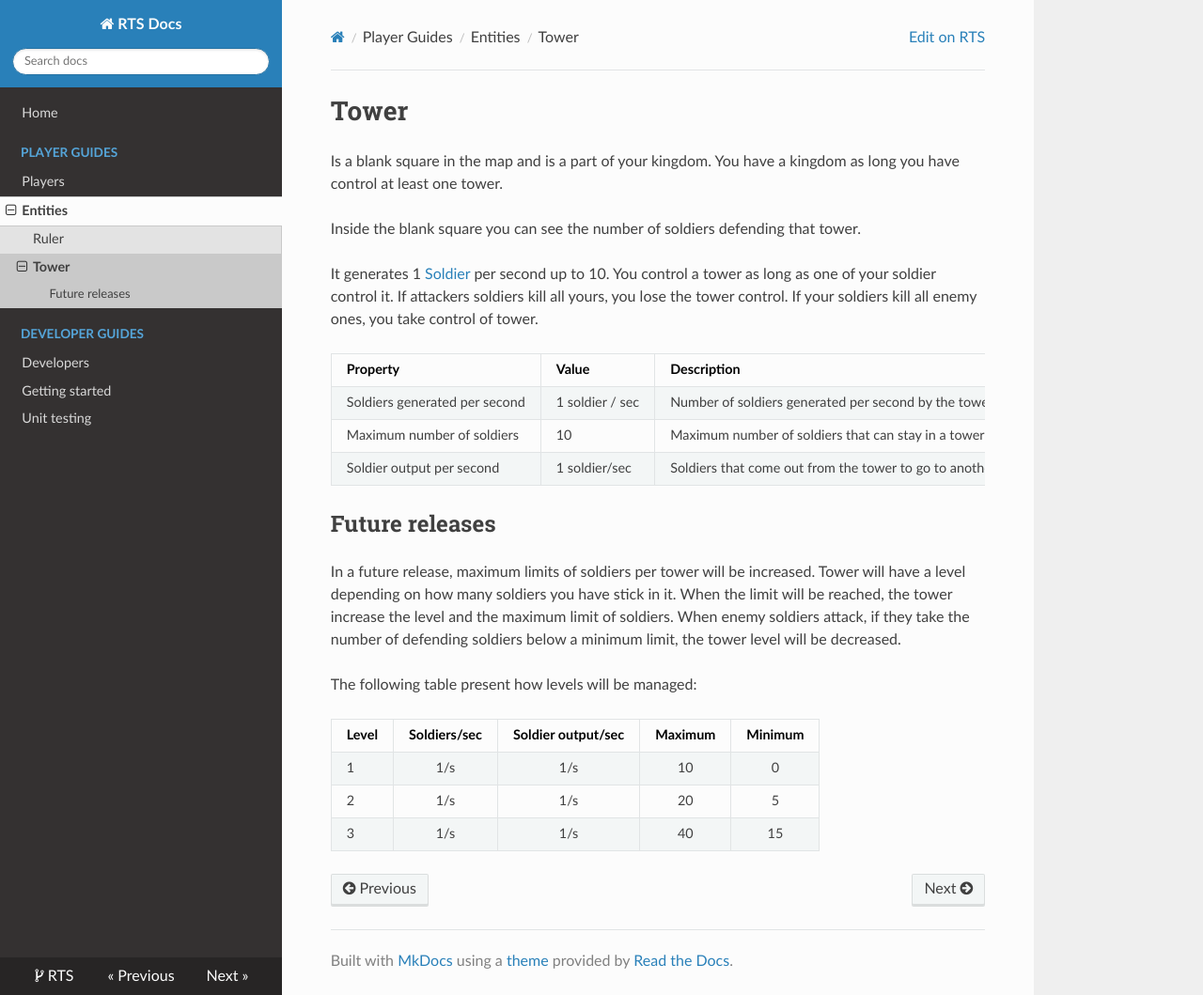
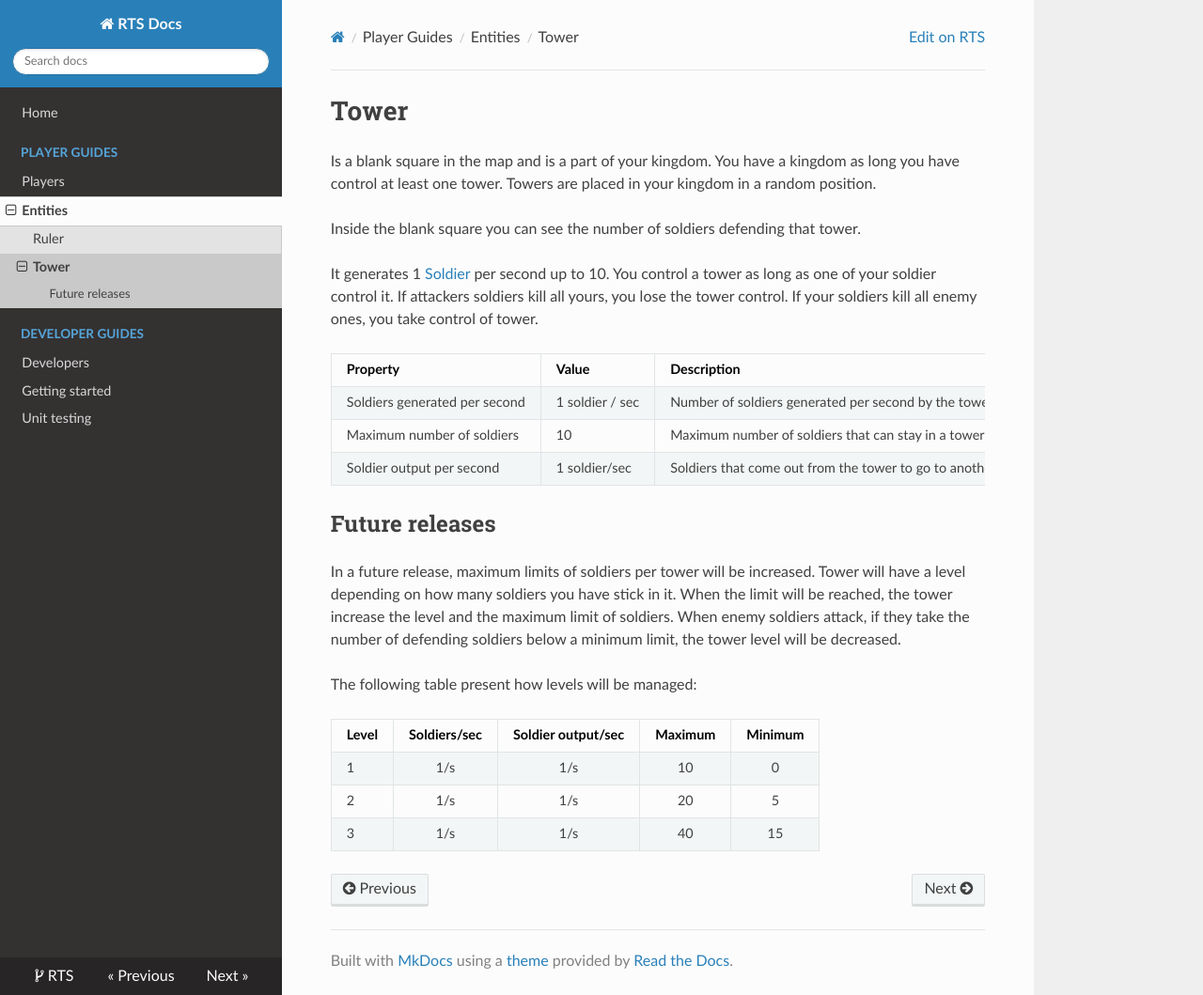
Before and after one commit to Daniele-Tentoni/rts, an MkDocs documentation site: the page built from docs/players/entities/tower.md, in a window 1280 px wide and 1059 px high. Shown: the whole window at 94% size. Built offline with MkDocs 1.6.1, drawn with Linux system fonts in a browser that asks for light colours; nearby versions of some CDN libraries.

Commit message:
doc(tower): specify tower starting pos

```diff
--- a/docs/players/entities/tower.md
+++ b/docs/players/entities/tower.md
@@ -1,6 +1,6 @@
 # Tower
 
-Is a blank square in the map and is a part of your kingdom. You have a kingdom as long you have control at least one tower.
+Is a blank square in the map and is a part of your kingdom. You have a kingdom as long you have control at least one tower. Towers are placed in your kingdom in a random position.
 
 Inside the blank square you can see the number of soldiers defending that tower.
 
```
Also changed, not shown: docs/developers/index.md (+7 -7 lines).
